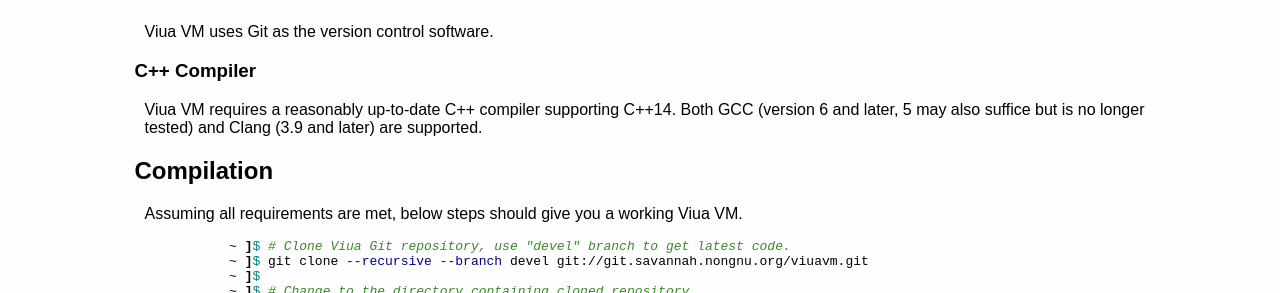
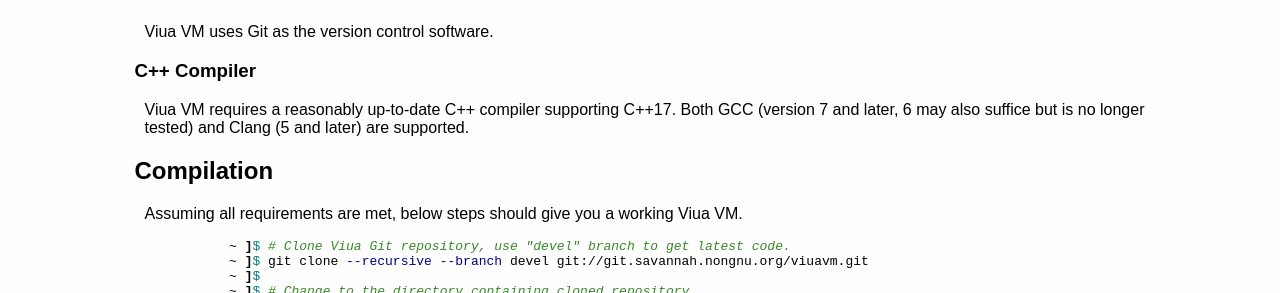
Before and after one commit to marekjm/docs.viuavm.org, a Jekyll site: the page built from requirements-and-build-process.html, in a window 1280 px wide and 900 px high, scrolled down 510 px. Shown: the part 159-452 px from the top of the window. Built offline with Jekyll 4.4.1, drawn with Linux system fonts in a browser that asks for light colours.

Commit message:
Fix Viua depends on C++17 and newer compilers

```diff
--- a/requirements-and-build-process.html
+++ b/requirements-and-build-process.html
@@ -44,8 +44,8 @@
             <h3> C++ Compiler </h3>
 
             <p>
-                Viua VM requires a reasonably up-to-date C++ compiler supporting C++14.
-                Both GCC (version 6 and later, 5 may also suffice but is no longer tested) and Clang (3.9 and later) are supported.
+                Viua VM requires a reasonably up-to-date C++ compiler supporting C++17.
+                Both GCC (version 7 and later, 6 may also suffice but is no longer tested) and Clang (5 and later) are supported.
             </p>
         </section>
 
```
